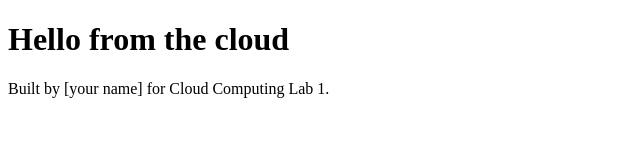
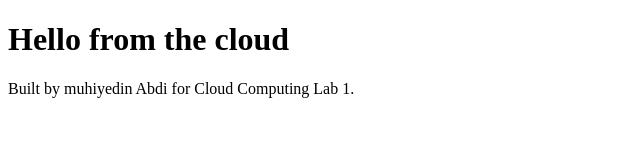
Before and after one commit to faculfagax98-cloud/my-cloud-lab, a plain HTML site: page index.html in a window 1280 px wide. Shown: the full height of the page, 0-640 px from the left. Drawn offline with Linux system fonts and the light colour scheme.

Commit message:
Update index.html

```diff
--- a/index.html
+++ b/index.html
@@ -3,6 +3,6 @@
 <head><title>My Cloud Lab</title></head>
 <body>
 <h1>Hello from the cloud</h1>
-<p>Built by [your name] for Cloud Computing Lab 1.</p>
+<p>Built by muhiyedin Abdi for Cloud Computing Lab 1.</p>
 </body>
 </html>
```
